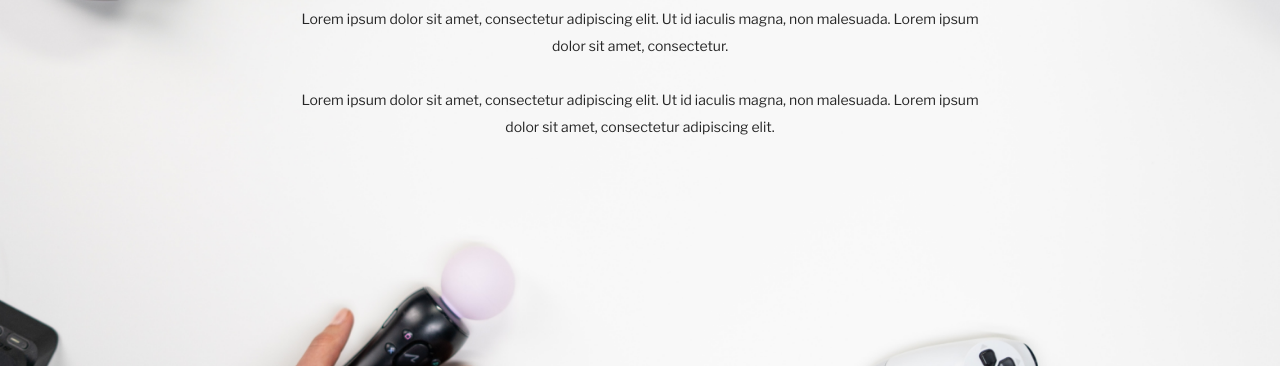
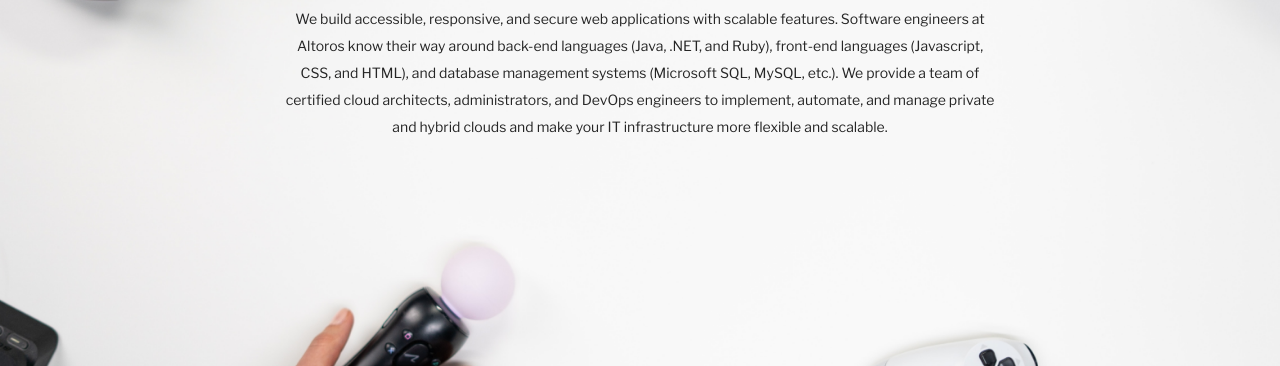
Before and after one commit to syed-yadish/group-project2, a plain HTML site: page pages/about.html in a window 1280 px wide. Shown: the part 434-800 px from the top of the page. Drawn offline with nearby package versions, Linux system fonts and the light colour scheme.

Commit message:
added text about us

```diff
--- a/pages/about.html
+++ b/pages/about.html
@@ -117,11 +117,11 @@
           <div class="col-10 col-md-8 mx-auto">
             <h2 class="animate__animated animate__fadeInDown">about us</h2>
             <p class="text-center">
-              Lorem ipsum dolor sit amet, consectetur adipiscing elit. Ut id
-              iaculis magna, non malesuada. Lorem ipsum dolor sit amet,
-              consectetur. <br /><br />Lorem ipsum dolor sit amet, consectetur
-              adipiscing elit. Ut id iaculis magna, non malesuada. Lorem ipsum
-              dolor sit amet, consectetur adipiscing elit.
+              We build accessible, responsive, and secure web applications with scalable features.
+              Software engineers at Altoros know their way around back-end languages (Java, .NET, and Ruby),
+              front-end languages (Javascript, CSS, and HTML), and database management systems (Microsoft SQL, MySQL, etc.).
+              We provide a team of certified cloud architects, administrators, and DevOps engineers to implement, automate,
+              and manage private and hybrid clouds and make your IT infrastructure more flexible and scalable.
             </p>
           </div>
         </div>
```
